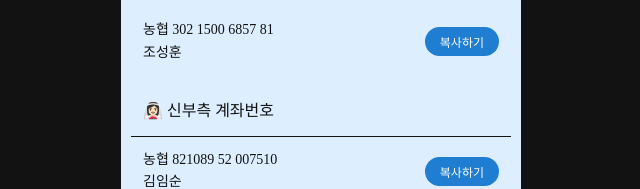
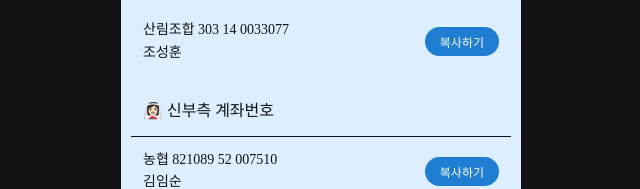
Before and after one commit to hheeaaee/hheeaaee.github.io, a plain HTML site: page sample/index.html in a window 1280 px wide. Shown: the part 6037-6226 px from the top of the page, 319-959 px from the left. Drawn offline with nearby package versions, Linux system fonts and the light colour scheme; some packages are replaced by stand-ins of ours; a script that the page names is missing; a web font is replaced by a local one.

Commit message:
Add files via upload

```diff
--- a/sample/index.html
+++ b/sample/index.html
@@ -161,8 +161,8 @@
                     <button onclick="copyToClipboard('농협 352 1915 0535 13 김영숙')">복사하기</button>
                 </div>
                 <div class="account-box">
-                    <p>농협 302 1500 6857 81<br>조성훈</p>
-                    <button onclick="copyToClipboard('농협 302 1500 6857 81 조성훈')">복사하기</button>
+                    <p>산림조합 303 14 0033077<br>조성훈</p>
+                    <button onclick="copyToClipboard('산림조합 303 14 0033077 조성훈')">복사하기</button>
                 </div>
             </div>
             <div class="to_bride_parents">
```
